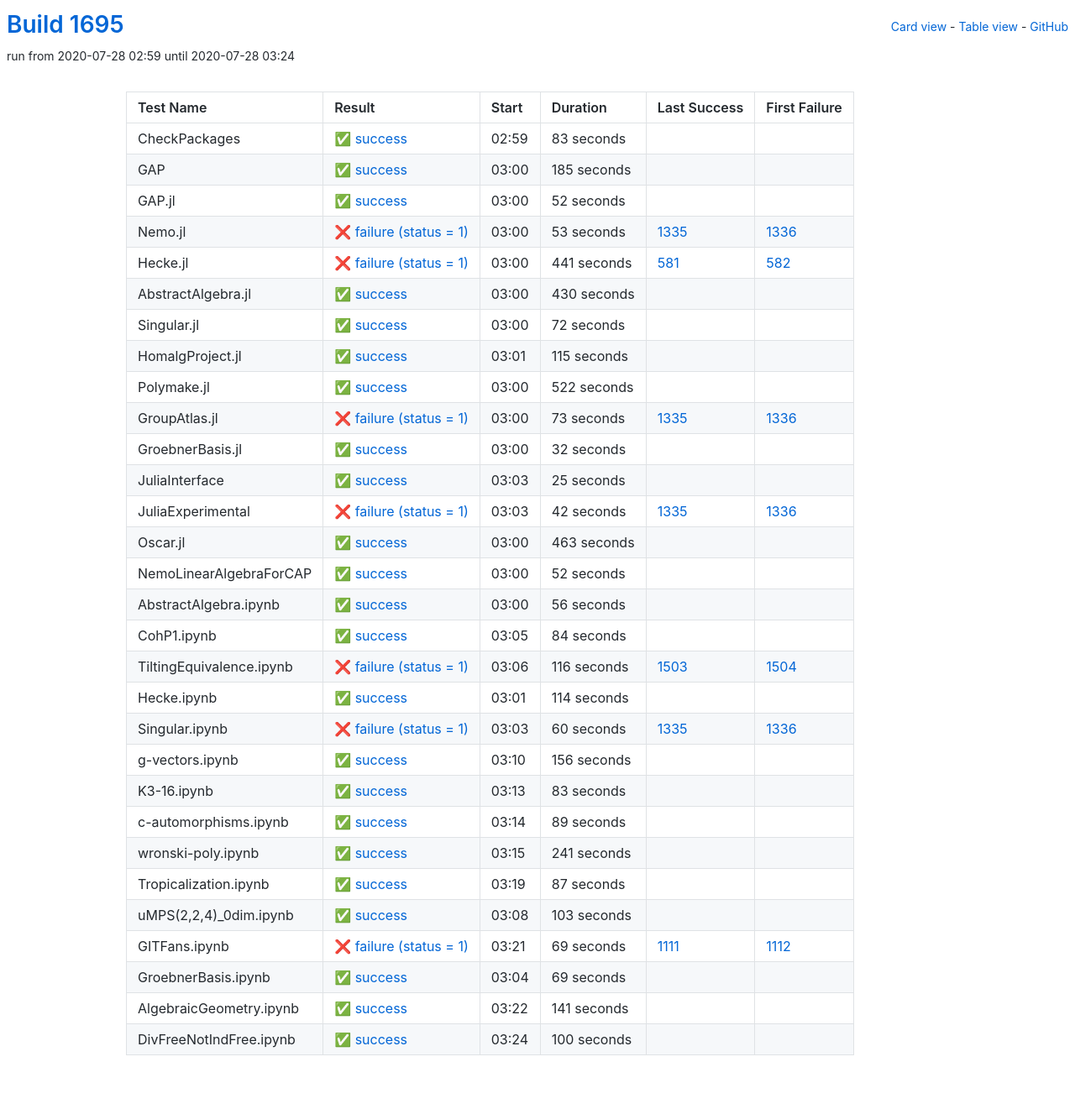
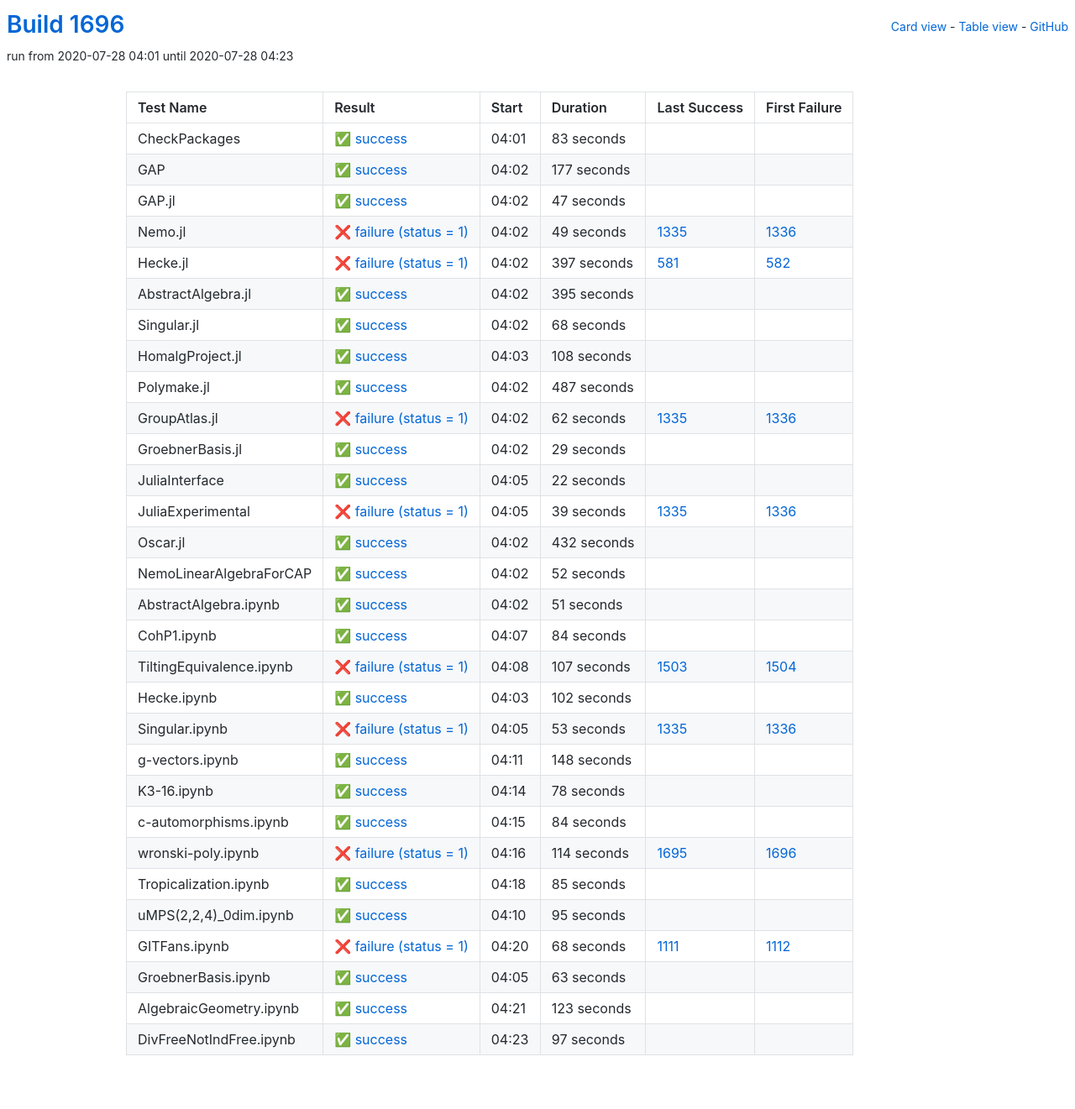
Before and after one commit to oscar-system/oscar-ci-status-1.4, a Jekyll site: the page built from table.html, in a window 1280 px wide. Shown: the whole page at 84% size. Built offline with Jekyll 4.4.1, drawn with Linux system fonts in a browser that asks for light colours.

Commit message:
Build #1696

```diff
--- a/_data/ci.yml
+++ b/_data/ci.yml
@@ -1,6 +1,6 @@
 ---
-build: 1695
-build_url: https://oscarci.mathematik.uni-kl.de/job/oscar-julia-1.4/1695/
+build: 1696
+build_url: https://oscarci.mathematik.uni-kl.de/job/oscar-julia-1.4/1696/
 job: oscar-julia-1.4
 organization: oscar-system
 repo: oscar-ci-status-1.4
@@ -8,8 +8,8 @@ repourl: https://github.com/oscar-system/oscar-ci-status-1.4
 tests:
 - name: CheckPackages
   id: checkpackages
-  log: https://oscarci.mathematik.uni-kl.de/job/oscar-julia-1.4/1695/artifact/logs/build-1695/CheckPackages.log
-  start: 2020-07-28 02:59
+  log: https://oscarci.mathematik.uni-kl.de/job/oscar-julia-1.4/1696/artifact/logs/build-1696/CheckPackages.log
+  start: 2020-07-28 04:01
   success: true
   exitcode: 0
   status: success
@@ -20,164 +20,164 @@ tests:
   first_failure_url:
 - name: GAP
   id: gap
-  log: https://oscarci.mathematik.uni-kl.de/job/oscar-julia-1.4/1695/artifact/logs/build-1695/GAP.log
-  start: 2020-07-28 03:00
+  log: https://oscarci.mathematik.uni-kl.de/job/oscar-julia-1.4/1696/artifact/logs/build-1696/GAP.log
+  start: 2020-07-28 04:02
   success: true
   exitcode: 0
   status: success
-  duration: 185
+  duration: 177
   last_success: false
   last_success_url:
   first_failure: false
   first_failure_url:
 - name: GAP.jl
   id: gap-jl
-  log: https://oscarci.mathematik.uni-kl.de/job/oscar-julia-1.4/1695/artifact/logs/build-1695/GAP.jl.log
-  start: 2020-07-28 03:00
+  log: https://oscarci.mathematik.uni-kl.de/job/oscar-julia-1.4/1696/artifact/logs/build-1696/GAP.jl.log
+  start: 2020-07-28 04:02
   success: true
   exitcode: 0
   status: success
-  duration: 52
+  duration: 47
   last_success: false
   last_success_url:
   first_failure: false
   first_failure_url:
 - name: Nemo.jl
   id: nemo-jl
-  log: https://oscarci.mathematik.uni-kl.de/job/oscar-julia-1.4/1695/artifact/logs/build-1695/Nemo.jl.log
-  start: 2020-07-28 03:00
+  log: https://oscarci.mathematik.uni-kl.de/job/oscar-julia-1.4/1696/artifact/logs/build-1696/Nemo.jl.log
+  start: 2020-07-28 04:02
   success: false
   exitcode: 1
   status: failure
-  duration: 53
+  duration: 49
   last_success: 1335
   last_success_url: https://oscarci.mathematik.uni-kl.de/job/oscar-julia-1.4/1335/
   first_failure: 1336
   first_failure_url: https://oscarci.mathematik.uni-kl.de/job/oscar-julia-1.4/1336/
 - name: Hecke.jl
   id: hecke-jl
-  log: https://oscarci.mathematik.uni-kl.de/job/oscar-julia-1.4/1695/artifact/logs/build-1695/Hecke.jl.log
-  start: 2020-07-28 03:00
+  log: https://oscarci.mathematik.uni-kl.de/job/oscar-julia-1.4/1696/artifact/logs/build-1696/Hecke.jl.log
+  start: 2020-07-28 04:02
   success: false
   exitcode: 1
   status: failure
-  duration: 441
+  duration: 397
   last_success: 581
   last_success_url: https://oscarci.mathematik.uni-kl.de/job/oscar-julia-1.4/581/
   first_failure: 582
   first_failure_url: https://oscarci.mathematik.uni-kl.de/job/oscar-julia-1.4/582/
 - name: AbstractAlgebra.jl
   id: abstractalgebra-jl
-  log: https://oscarci.mathematik.uni-kl.de/job/oscar-julia-1.4/1695/artifact/logs/build-1695/AbstractAlgebra.jl.log
-  start: 2020-07-28 03:00
+  log: https://oscarci.mathematik.uni-kl.de/job/oscar-julia-1.4/1696/artifact/logs/build-1696/AbstractAlgebra.jl.log
+  start: 2020-07-28 04:02
   success: true
   exitcode: 0
   status: success
-  duration: 430
+  duration: 395
   last_success: false
   last_success_url:
   first_failure: false
   first_failure_url:
 - name: Singular.jl
   id: singular-jl
-  log: https://oscarci.mathematik.uni-kl.de/job/oscar-julia-1.4/1695/artifact/logs/build-1695/Singular.jl.log
-  start: 2020-07-28 03:00
+  log: https://oscarci.mathematik.uni-kl.de/job/oscar-julia-1.4/1696/artifact/logs/build-1696/Singular.jl.log
+  start: 2020-07-28 04:02
   success: true
   exitcode: 0
   status: success
-  duration: 72
+  duration: 68
   last_success: false
   last_success_url:
   first_failure: false
   first_failure_url:
 - name: HomalgProject.jl
   id: homalgproject-jl
-  log: https://oscarci.mathematik.uni-kl.de/job/oscar-julia-1.4/1695/artifact/logs/build-1695/HomalgProject.jl.log
-  start: 2020-07-28 03:01
+  log: https://oscarci.mathematik.uni-kl.de/job/oscar-julia-1.4/1696/artifact/logs/build-1696/HomalgProject.jl.log
+  start: 2020-07-28 04:03
   success: true
   exitcode: 0
   status: success
-  duration: 115
+  duration: 108
   last_success: false
   last_success_url:
   first_failure: false
   first_failure_url:
 - name: Polymake.jl
   id: polymake-jl
-  log: https://oscarci.mathematik.uni-kl.de/job/oscar-julia-1.4/1695/artifact/logs/build-1695/Polymake.jl.log
-  start: 2020-07-28 03:00
+  log: https://oscarci.mathematik.uni-kl.de/job/oscar-julia-1.4/1696/artifact/logs/build-1696/Polymake.jl.log
+  start: 2020-07-28 04:02
   success: true
   exitcode: 0
   status: success
-  duration: 522
+  duration: 487
   last_success: false
   last_success_url:
   first_failure: false
   first_failure_url:
 - name: GroupAtlas.jl
   id: groupatlas-jl
-  log: https://oscarci.mathematik.uni-kl.de/job/oscar-julia-1.4/1695/artifact/logs/build-1695/GroupAtlas.jl.log
-  start: 2020-07-28 03:00
+  log: https://oscarci.mathematik.uni-kl.de/job/oscar-julia-1.4/1696/artifact/logs/build-1696/GroupAtlas.jl.log
+  start: 2020-07-28 04:02
   success: false
   exitcode: 1
   status: failure
-  duration: 73
+  duration: 62
   last_success: 1335
   last_success_url: https://oscarci.mathematik.uni-kl.de/job/oscar-julia-1.4/1335/
   first_failure: 1336
   first_failure_url: https://oscarci.mathematik.uni-kl.de/job/oscar-julia-1.4/1336/
 - name: GroebnerBasis.jl
   id: groebnerbasis-jl
-  log: https://oscarci.mathematik.uni-kl.de/job/oscar-julia-1.4/1695/artifact/logs/build-1695/GroebnerBasis.jl.log
-  start: 2020-07-28 03:00
+  log: https://oscarci.mathematik.uni-kl.de/job/oscar-julia-1.4/1696/artifact/logs/build-1696/GroebnerBasis.jl.log
+  start: 2020-07-28 04:02
   success: true
   exitcode: 0
   status: success
-  duration: 32
+  duration: 29
   last_success: false
   last_success_url:
   first_failure: false
   first_failure_url:
 - name: JuliaInterface
   id: juliainterface
-  log: https://oscarci.mathematik.uni-kl.de/job/oscar-julia-1.4/1695/artifact/logs/build-1695/JuliaInterface.log
-  start: 2020-07-28 03:03
+  log: https://oscarci.mathematik.uni-kl.de/job/oscar-julia-1.4/1696/artifact/logs/build-1696/JuliaInterface.log
+  start: 2020-07-28 04:05
   success: true
   exitcode: 0
   status: success
-  duration: 25
+  duration: 22
   last_success: false
   last_success_url:
   first_failure: false
   first_failure_url:
 - name: JuliaExperimental
   id: juliaexperimental
-  log: https://oscarci.mathematik.uni-kl.de/job/oscar-julia-1.4/1695/artifact/logs/build-1695/JuliaExperimental.log
-  start: 2020-07-28 03:03
+  log: https://oscarci.mathematik.uni-kl.de/job/oscar-julia-1.4/1696/artifact/logs/build-1696/JuliaExperimental.log
+  start: 2020-07-28 04:05
   success: false
   exitcode: 1
   status: failure
-  duration: 42
+  duration: 39
   last_success: 1335
   last_success_url: https://oscarci.mathematik.uni-kl.de/job/oscar-julia-1.4/1335/
   first_failure: 1336
   first_failure_url: https://oscarci.mathematik.uni-kl.de/job/oscar-julia-1.4/1336/
 - name: Oscar.jl
   id: oscar-jl
-  log: https://oscarci.mathematik.uni-kl.de/job/oscar-julia-1.4/1695/artifact/logs/build-1695/Oscar.jl.log
-  start: 2020-07-28 03:00
+  log: https://oscarci.mathematik.uni-kl.de/job/oscar-julia-1.4/1696/artifact/logs/build-1696/Oscar.jl.log
+  start: 2020-07-28 04:02
   success: true
   exitcode: 0
   status: success
-  duration: 463
+  duration: 432
   last_success: false
   last_success_url:
   first_failure: false
   first_failure_url:
 - name: NemoLinearAlgebraForCAP
   id: nemolinearalgebraforcap
-  log: https://oscarci.mathematik.uni-kl.de/job/oscar-julia-1.4/1695/artifact/logs/build-1695/NemoLinearAlgebraForCAP.log
-  start: 2020-07-28 03:00
+  log: https://oscarci.mathematik.uni-kl.de/job/oscar-julia-1.4/1696/artifact/logs/build-1696/NemoLinearAlgebraForCAP.log
+  start: 2020-07-28 04:02
   success: true
   exitcode: 0
   status: success
@@ -188,20 +188,20 @@ tests:
   first_failure_url:
 - name: AbstractAlgebra.ipynb
   id: abstractalgebra-ipynb
-  log: https://oscarci.mathematik.uni-kl.de/job/oscar-julia-1.4/1695/artifact/logs/build-1695/AbstractAlgebra.ipynb.log
-  start: 2020-07-28 03:00
+  log: https://oscarci.mathematik.uni-kl.de/job/oscar-julia-1.4/1696/artifact/logs/build-1696/AbstractAlgebra.ipynb.log
+  start: 2020-07-28 04:02
   success: true
   exitcode: 0
   status: success
-  duration: 56
+  duration: 51
   last_success: false
   last_success_url:
   first_failure: false
   first_failure_url:
 - name: CohP1.ipynb
   id: cohp1-ipynb
-  log: https://oscarci.mathematik.uni-kl.de/job/oscar-julia-1.4/1695/artifact/logs/build-1695/CohP1.ipynb.log
-  start: 2020-07-28 03:05
+  log: https://oscarci.mathematik.uni-kl.de/job/oscar-julia-1.4/1696/artifact/logs/build-1696/CohP1.ipynb.log
+  start: 2020-07-28 04:07
   success: true
   exitcode: 0
   status: success
@@ -212,156 +212,156 @@ tests:
   first_failure_url:
 - name: TiltingEquivalence.ipynb
   id: tiltingequivalence-ipynb
-  log: https://oscarci.mathematik.uni-kl.de/job/oscar-julia-1.4/1695/artifact/logs/build-1695/TiltingEquivalence.ipynb.log
-  start: 2020-07-28 03:06
+  log: https://oscarci.mathematik.uni-kl.de/job/oscar-julia-1.4/1696/artifact/logs/build-1696/TiltingEquivalence.ipynb.log
+  start: 2020-07-28 04:08
   success: false
   exitcode: 1
   status: failure
-  duration: 116
+  duration: 107
   last_success: 1503
   last_success_url: https://oscarci.mathematik.uni-kl.de/job/oscar-julia-1.4/1503/
   first_failure: 1504
   first_failure_url: https://oscarci.mathematik.uni-kl.de/job/oscar-julia-1.4/1504/
 - name: Hecke.ipynb
   id: hecke-ipynb
-  log: https://oscarci.mathematik.uni-kl.de/job/oscar-julia-1.4/1695/artifact/logs/build-1695/Hecke.ipynb.log
-  start: 2020-07-28 03:01
+  log: https://oscarci.mathematik.uni-kl.de/job/oscar-julia-1.4/1696/artifact/logs/build-1696/Hecke.ipynb.log
+  start: 2020-07-28 04:03
   success: true
   exitcode: 0
   status: success
-  duration: 114
+  duration: 102
   last_success: false
   last_success_url:
   first_failure: false
   first_failure_url:
 - name: Singular.ipynb
   id: singular-ipynb
-  log: https://oscarci.mathematik.uni-kl.de/job/oscar-julia-1.4/1695/artifact/logs/build-1695/Singular.ipynb.log
-  start: 2020-07-28 03:03
+  log: https://oscarci.mathematik.uni-kl.de/job/oscar-julia-1.4/1696/artifact/logs/build-1696/Singular.ipynb.log
+  start: 2020-07-28 04:05
   success: false
   exitcode: 1
   status: failure
-  duration: 60
+  duration: 53
   last_success: 1335
   last_success_url: https://oscarci.mathematik.uni-kl.de/job/oscar-julia-1.4/1335/
   first_failure: 1336
   first_failure_url: https://oscarci.mathematik.uni-kl.de/job/oscar-julia-1.4/1336/
 - name: g-vectors.ipynb
   id: g-vectors-ipynb
-  log: https://oscarci.mathematik.uni-kl.de/job/oscar-julia-1.4/1695/artifact/logs/build-1695/g-vectors.ipynb.log
-  start: 2020-07-28 03:10
+  log: https://oscarci.mathematik.uni-kl.de/job/oscar-julia-1.4/1696/artifact/logs/build-1696/g-vectors.ipynb.log
+  start: 2020-07-28 04:11
   success: true
   exitcode: 0
   status: success
-  duration: 156
+  duration: 148
   last_success: false
   last_success_url:
   first_failure: false
   first_failure_url:
 - name: K3-16.ipynb
   id: k3-16-ipynb
-  log: https://oscarci.mathematik.uni-kl.de/job/oscar-julia-1.4/1695/artifact/logs/build-1695/K3-16.ipynb.log
-  start: 2020-07-28 03:13
+  log: https://oscarci.mathematik.uni-kl.de/job/oscar-julia-1.4/1696/artifact/logs/build-1696/K3-16.ipynb.log
+  start: 2020-07-28 04:14
   success: true
   exitcode: 0
   status: success
-  duration: 83
+  duration: 78
   last_success: false
   last_success_url:
   first_failure: false
   first_failure_url:
 - name: c-automorphisms.ipynb
   id: c-automorphisms-ipynb
-  log: https://oscarci.mathematik.uni-kl.de/job/oscar-julia-1.4/1695/artifact/logs/build-1695/c-automorphisms.ipynb.log
-  start: 2020-07-28 03:14
+  log: https://oscarci.mathematik.uni-kl.de/job/oscar-julia-1.4/1696/artifact/logs/build-1696/c-automorphisms.ipynb.log
+  start: 2020-07-28 04:15
   success: true
   exitcode: 0
   status: success
-  duration: 89
+  duration: 84
   last_success: false
   last_success_url:
   first_failure: false
   first_failure_url:
 - name: wronski-poly.ipynb
   id: wronski-poly-ipynb
-  log: https://oscarci.mathematik.uni-kl.de/job/oscar-julia-1.4/1695/artifact/logs/build-1695/wronski-poly.ipynb.log
-  start: 2020-07-28 03:15
+  log: https://oscarci.mathematik.uni-kl.de/job/oscar-julia-1.4/1696/artifact/logs/build-1696/wronski-poly.ipynb.log
+  start: 2020-07-28 04:16
+  success: false
+  exitcode: 1
+  status: failure
+  duration: 114
+  last_success: 1695
+  last_success_url: https://oscarci.mathematik.uni-kl.de/job/oscar-julia-1.4/1695/
+  first_failure: 1696
+  first_failure_url: https://oscarci.mathematik.uni-kl.de/job/oscar-julia-1.4/1696/
+- name: Tropicalization.ipynb
+  id: tropicalization-ipynb
+  log: https://oscarci.mathematik.uni-kl.de/job/oscar-julia-1.4/1696/artifact/logs/build-1696/Tropicalization.ipynb.log
+  start: 2020-07-28 04:18
   success: true
   exitcode: 0
   status: success
-  duration: 241
-  last_success: false
-  last_success_url:
-  first_failure: false
-  first_failure_url:
-- name: Tropicalization.ipynb
-  id: tropicalization-ipynb
-  log: https://oscarci.mathematik.uni-kl.de/job/oscar-julia-1.4/1695/artifact/logs/build-1695/Tropicalization.ipynb.log
-  start: 2020-07-28 03:19
-  success: true
-  exitcode: 0
-  status: success
-  duration: 87
+  duration: 85
   last_success: false
   last_success_url:
   first_failure: false
   first_failure_url:
 - name: uMPS(2,2,4)_0dim.ipynb
   id: umps-2-2-4-0dim-ipynb
-  log: https://oscarci.mathematik.uni-kl.de/job/oscar-julia-1.4/1695/artifact/logs/build-1695/uMPS-2-2-4-_0dim.ipynb.log
-  start: 2020-07-28 03:08
+  log: https://oscarci.mathematik.uni-kl.de/job/oscar-julia-1.4/1696/artifact/logs/build-1696/uMPS-2-2-4-_0dim.ipynb.log
+  start: 2020-07-28 04:10
   success: true
   exitcode: 0
   status: success
-  duration: 103
+  duration: 95
   last_success: false
   last_success_url:
   first_failure: false
   first_failure_url:
 - name: GITFans.ipynb
   id: gitfans-ipynb
-  log: https://oscarci.mathematik.uni-kl.de/job/oscar-julia-1.4/1695/artifact/logs/build-1695/GITFans.ipynb.log
-  start: 2020-07-28 03:21
+  log: https://oscarci.mathematik.uni-kl.de/job/oscar-julia-1.4/1696/artifact/logs/build-1696/GITFans.ipynb.log
+  start: 2020-07-28 04:20
   success: false
   exitcode: 1
   status: failure
-  duration: 69
+  duration: 68
   last_success: 1111
   last_success_url: https://oscarci.mathematik.uni-kl.de/job/oscar-julia-1.4/1111/
   first_failure: 1112
   first_failure_url: https://oscarci.mathematik.uni-kl.de/job/oscar-julia-1.4/1112/
 - name: GroebnerBasis.ipynb
   id: groebnerbasis-ipynb
-  log: https://oscarci.mathematik.uni-kl.de/job/oscar-julia-1.4/1695/artifact/logs/build-1695/GroebnerBasis.ipynb.log
-  start: 2020-07-28 03:04
+  log: https://oscarci.mathematik.uni-kl.de/job/oscar-julia-1.4/1696/artifact/logs/build-1696/GroebnerBasis.ipynb.log
+  start: 2020-07-28 04:05
   success: true
   exitcode: 0
   status: success
-  duration: 69
+  duration: 63
   last_success: false
   last_success_url:
   first_failure: false
   first_failure_url:
 - name: AlgebraicGeometry.ipynb
   id: algebraicgeometry-ipynb
-  log: https://oscarci.mathematik.uni-kl.de/job/oscar-julia-1.4/1695/artifact/logs/build-1695/AlgebraicGeometry.ipynb.log
-  start: 2020-07-28 03:22
+  log: https://oscarci.mathematik.uni-kl.de/job/oscar-julia-1.4/1696/artifact/logs/build-1696/AlgebraicGeometry.ipynb.log
+  start: 2020-07-28 04:21
   success: true
   exitcode: 0
   status: success
-  duration: 141
+  duration: 123
   last_success: false
   last_success_url:
   first_failure: false
   first_failure_url:
 - name: DivFreeNotIndFree.ipynb
   id: divfreenotindfree-ipynb
-  log: https://oscarci.mathematik.uni-kl.de/job/oscar-julia-1.4/1695/artifact/logs/build-1695/DivFreeNotIndFree.ipynb.log
-  start: 2020-07-28 03:24
+  log: https://oscarci.mathematik.uni-kl.de/job/oscar-julia-1.4/1696/artifact/logs/build-1696/DivFreeNotIndFree.ipynb.log
+  start: 2020-07-28 04:23
   success: true
   exitcode: 0
   status: success
-  duration: 100
+  duration: 97
   last_success: false
   last_success_url:
   first_failure: false
```
Also changed, not shown: README.md.
